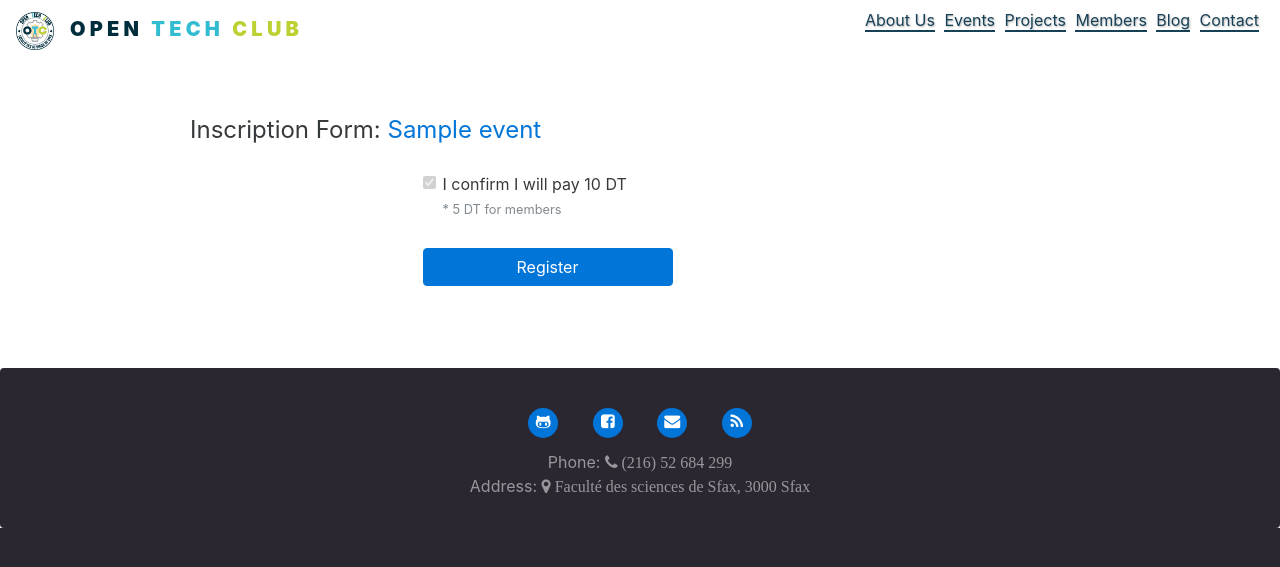
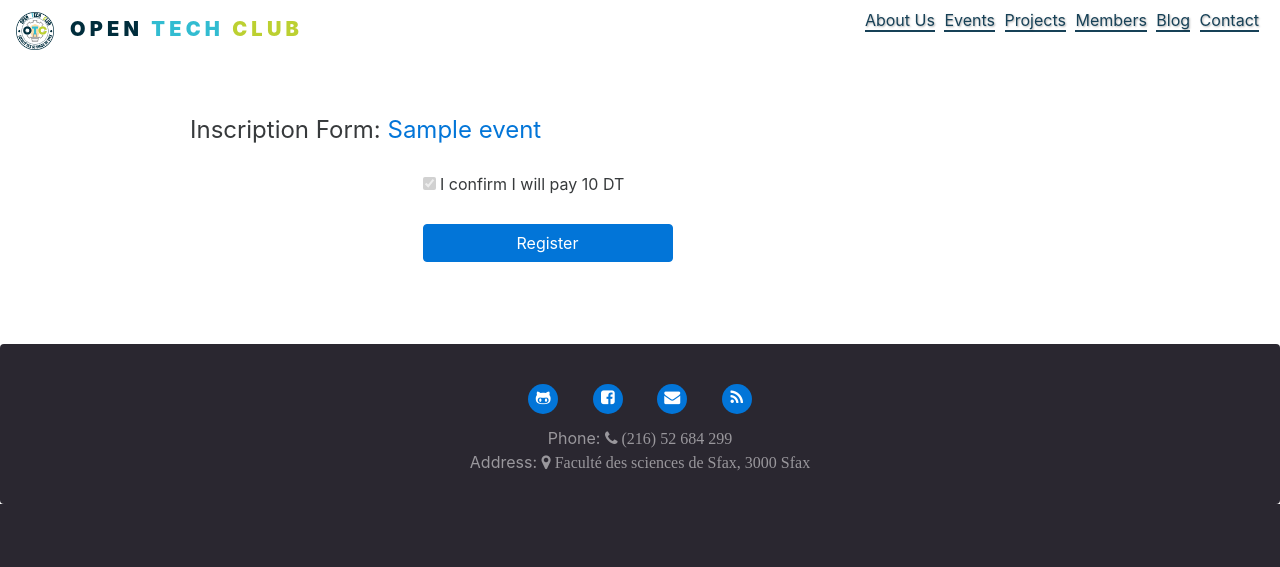
Before and after one commit to fssotc/fssotc.tik.tn, a Django app: template event/templates/event/register.html in a window 1280 px wide. Shown: the top 567 px of the page. Run offline with Django 3.2, Linux system fonts and the light colour scheme; the template is opened without the code that fills it: most values are stand-ins (such as "Sample title", 1, 10 or a date in 2020); some libraries are stand-ins or nearby versions.

Commit message:
fix price listing

```diff
--- a/event/templates/event/register.html
+++ b/event/templates/event/register.html
@@ -32,7 +32,6 @@
         <label class="form-check-label">
             <input type="checkbox" required checked disabled class="form-check-input" />
             I confirm I will pay {{ event.price }} DT
-            <small class="help form-text text-muted">* {{ event.price|add:-5 }} DT for members</small>
        </label>
     </div>
     </div>
```
